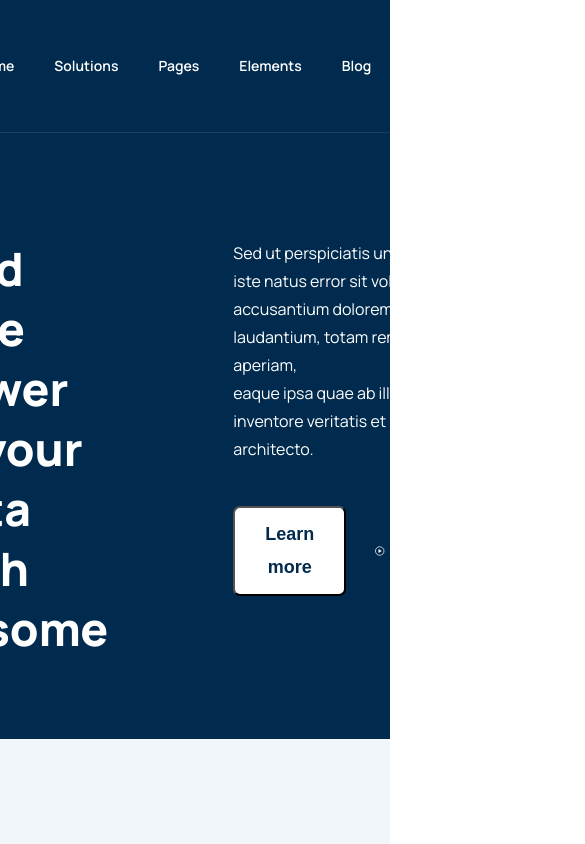
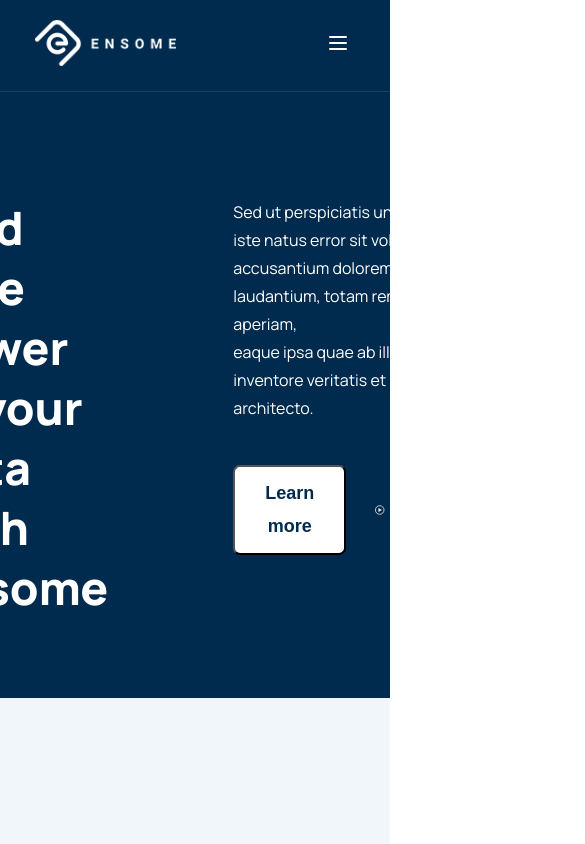
Before and after one commit to paulinasprojects/ensome-dev, a React (Vite) app: page / in a window 390 px wide. Shown: the top 844 px of the page, 585 px wide, since content can reach past the window. Built offline with nearby package versions, Linux system fonts and the light colour scheme.

Commit message:
added Mobile Nav and made the header responsive

```diff
--- a/src/components/common/header.tsx
+++ b/src/components/common/header.tsx
@@ -1,13 +1,23 @@
+import { useState } from "react";
 import { Link } from "react-router-dom";
-import "@/styles/header.scss";
 import logo from '/ensone-logo.svg';
 import { IoPlayCircleOutline } from "react-icons/io5";
+import MobileNav from "./mobile-nav";
+import "@/styles/header.scss";
 
 const Header = () => {
+  const [open, setOpen] = useState<boolean>(false);
+
+  const handleOpen = () => {
+    setOpen(!open);
+  };
+
   return (
     <div className="main-header-container">
       <div>
-        <img src={logo} alt="logo" className="ensome-logo" />
+        <Link to="/">
+          <img src={logo} alt="logo" className="ensome-logo" />
+        </Link>
       </div>
       <div className="header-link-container">
         <Link to="/" className="header-link">Home</Link>
@@ -21,6 +31,9 @@ const Header = () => {
           <IoPlayCircleOutline className="header-play-icon"/>
           Watch the demo
         </button>
+        <div className="mobile-nav" onClick={handleOpen}>
+          <MobileNav isOpen={open}/>
+        </div>
     </div>
   )
 }
--- /dev/null
+++ b/src/components/common/mobile-nav.tsx
@@ -0,0 +1,35 @@
+import { LuMenu } from "react-icons/lu";
+import { IoMdClose } from "react-icons/io";
+import { Link } from "react-router-dom";
+
+import "@/styles/mobile-nav.scss";
+
+interface Props {
+  isOpen: boolean;
+}
+
+const MobileNav = ({ isOpen }: Props) => {
+  return (
+    <div>
+      <div className="mobile-nav-close">
+        {isOpen ? <IoMdClose className="close-icon"/> : <LuMenu className="menu-icon"/>}
+      </div>
+      {isOpen && (
+        <div className="mobile-nav-overlay">
+          <div className="mobile-nav-link-container">
+            <div className="mobile-nav-links-container">
+              <Link to="/">Home</Link>
+              <Link to="/">Solutions</Link>
+              <Link to="/">Pages</Link>
+              <Link to="/">Elements</Link>
+              <Link to="/">Blog</Link>
+              <Link to="/">Contact</Link>
+            </div>
+          </div>
+        </div>
+      )}
+    </div>
+  )
+}
+
+export default MobileNav
--- a/src/components/ensome-benefits.tsx
+++ b/src/components/ensome-benefits.tsx
@@ -4,7 +4,7 @@ import { BrainCircuit, ArrowTrendingLines, Key } from "./common/icons";
 const EnsomeBenefits = () => {
   return (
     <div className="ensome-benefits-main-container">
-      <div><img src="https://res.cloudinary.com/dymlzmyuo/image/upload/v1737531226/benefit_nd5htf.png" alt="" className="ensome-benefits-image" /></div>
+     <img src="https://res.cloudinary.com/dymlzmyuo/image/upload/v1737531226/benefit_nd5htf.png" alt="" className="ensome-benefits-image" />
       <div>
         <div>
           <span className="ensome-benefits-main-title">The benefits of Ensome</span>
--- a/src/styles/ensome-benefits.scss
+++ b/src/styles/ensome-benefits.scss
@@ -10,6 +10,18 @@
     width: 650px;
     height: 540px;
     object-fit: cover;
+
+    @include md {
+      display: none;
+    }
+
+    @include ms {
+      display: none;
+    }
+
+    @include sm {
+      display: none;
+    }
   }
 
   .ensome-benefits-main-title {
@@ -55,5 +67,19 @@
       font-weight: normal;
       line-height: var(--leading-mds);
     }
+
+    .benefits-description br {
+      @include md {
+        display: none;
+      }
+
+      @include ms {
+        display: none;
+      }
+
+      @include sm {
+        display: none;
+      }
+    }
   }
 }
--- a/src/styles/header.scss
+++ b/src/styles/header.scss
@@ -10,6 +10,10 @@
   background-color: var(--primary-dark-blue);
   border-bottom: 1px solid var(--helper-dark-blue);
 
+  @include ms {
+    gap: 50px;
+  }
+
   .ensome-logo {
     width: 141px;
     height: 46px;
@@ -19,6 +23,14 @@
     display: flex;
     align-items: center;
     gap: 40px;
+
+    @include md {
+      display: flex;
+    }
+
+    @include sm {
+      display: none;
+    }
 
     .header-link {
       color: var(--white);
@@ -45,6 +57,14 @@
     outline: none;
     border: none;
 
+    @include md {
+      display: none;
+    }
+
+    @include sm {
+     display: none;
+    }
+
     .header-play-icon {
       width: 24px;
       height: 24px;
@@ -52,3 +72,23 @@
     }
   }
 }
+
+.mobile-nav {
+  @include xl {
+    display: none;
+  }
+
+  @include lg {
+    display: none;
+  }
+
+  @include md {
+    display: none;
+  }
+
+  @include sm {
+    display: flex;
+    // align-items: center;
+    // gap: 19px;
+  }
+}
--- /dev/null
+++ b/src/styles/mobile-nav.scss
@@ -0,0 +1,45 @@
+@import "./responsive.scss";
+
+.mobile-nav-overlay {
+  position: fixed;
+  top: 0;
+  right: 0;
+  bottom: 0;
+  left: 0;
+  z-index: 50;
+  background-color: rgba(0, 0, 0, 0.8);
+  border-color: rgba(0, 0, 0, 0.8);
+}
+
+.mobile-nav-link-container {
+  background-color: var(--helper-dark-blue);
+  width: 100%;
+  height: 100vh;
+}
+
+.mobile-nav-links-container {
+  color: var(--white);
+  display: flex;
+  flex-direction: column;
+  align-items: center;
+  justify-content: center;
+  gap: 16px;
+  padding-top: 50px;
+  padding-left: 10px;
+}
+
+.close-icon {
+  position: fixed;
+  top: 10px;
+  right: 10px;
+  width: 24px;
+  height: 24px;
+  z-index: 99;
+  color: var(--white);
+}
+
+.menu-icon {
+  width: 34px;
+  height: 24px;
+  color: var(--white);
+}
```
